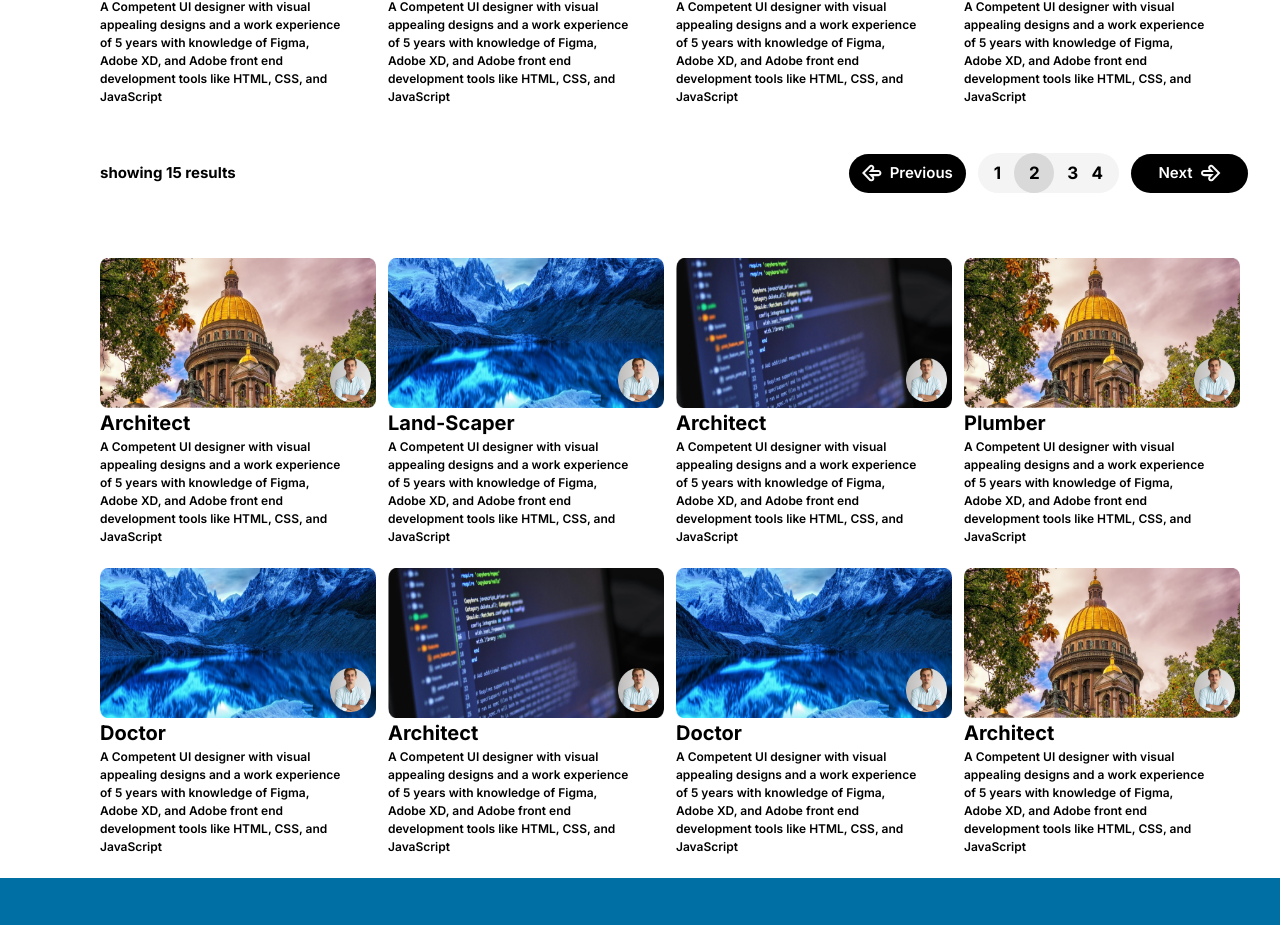
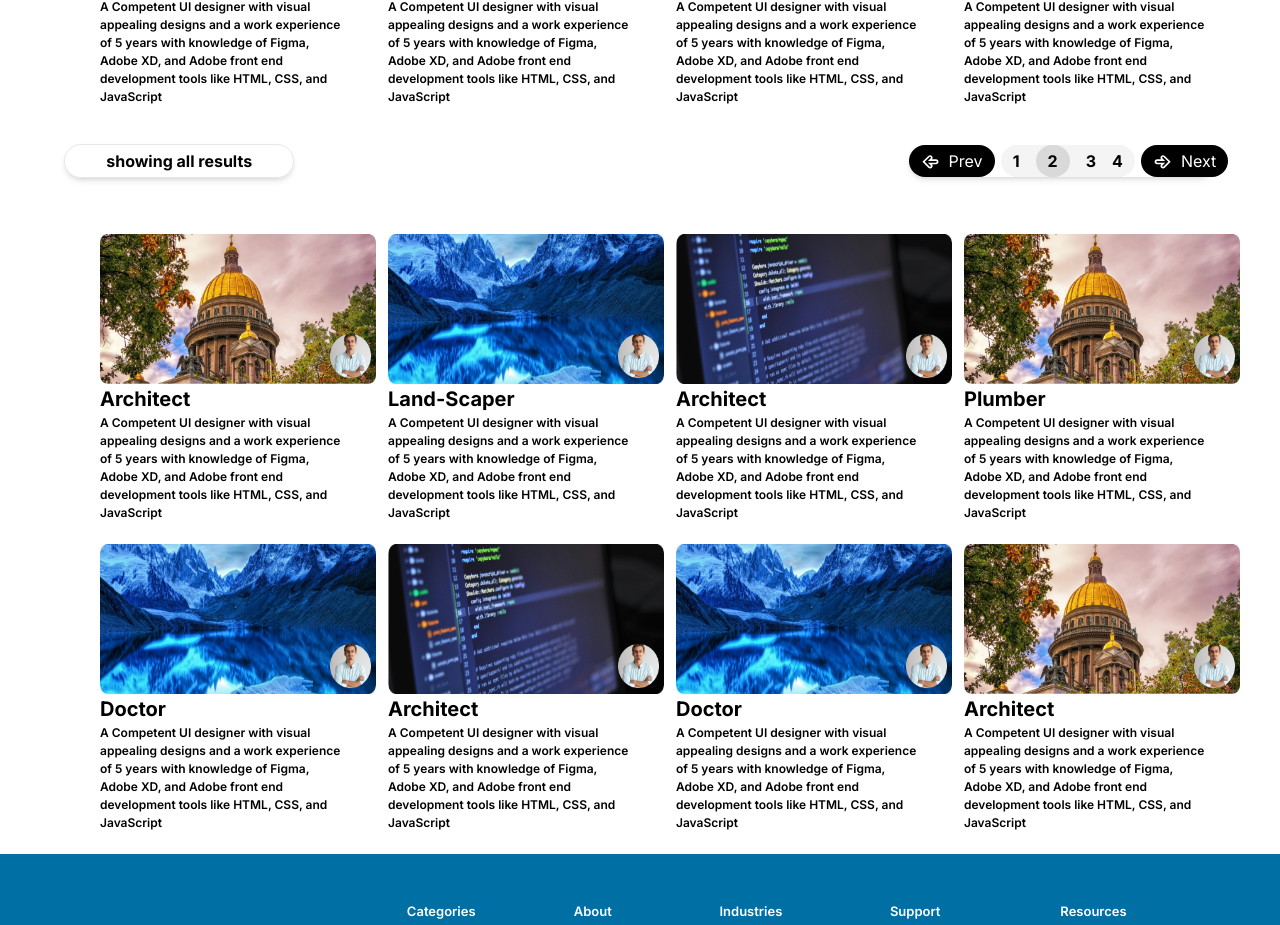
Before and after one commit to german-machine/Linkprosoft, a React (Vite) app in the folder Front-end/: page /JobSearch in a window 1280 px wide. Shown: the part 799-1724 px from the top of the page. Built offline with nearby package versions, Linux system fonts and the light colour scheme.

Commit message:
restyled the whole component

```diff
--- a/Front-end/src/Pages/JobSearch/components/PrevNext.jsx
+++ b/Front-end/src/Pages/JobSearch/components/PrevNext.jsx
@@ -1,34 +1,36 @@
 
+import { TiArrowLeftOutline, TiArrowRightOutline } from "react-icons/ti"
 import next from "../../../assets/images/arrow1.svg"
 import prev from "../../../assets/images/arrow2.svg"
 
-const PrevNext = () => {
+const PrevNext = ({ feedDataLength }) => {
   return (
    <>
-        <div className="white select-none bg-white w-[90%] relative left-[100px] flex items-center  justify-between h-[90px] align-center">
-            <div><p className="font-Inter text-[15px] font-bold">showing 15 results</p></div>
-            <div className=" w-[35%] flex items-center gap-[3%] flex-wrap">
-                <div className="flex align-center justify-center w-[29%] bg-black px-3 py-2 rounded-full">
-                    <img src={next} alt="" />
-                    <p className="font-Inter font-semibold text-[15px] pl-2 text-white ">Previous</p>
+        <section className="w-full">
+            <div className="w-[90%] mx-auto py-4 flex flex-col sm:flex-row justify-between sm:items-center">
+                <div className="w-[60%] sm:w-[35%] lg:w-[20%] rounded-full shadow-md inset-4 border px-2 py-1 flex items-center justify-center mb-3 sm:mb-0">
+                    <p className="font-Inter text-base font-bold text-center"> showing all {feedDataLength} results </p>
                 </div>
+                <div className="flex justify-between items-center gap-[2%] shadow-md inset-4 rounded-full">
+                    <div className="w-[30%] rounded-full px-3 py-1 bg-black flex justify-center items-center gap-2">
+                        <TiArrowLeftOutline className="text-white text-xl " />
+                        <p className="text-white text-md font-Inter">Prev</p>
+                    </div>
 
-                <div className="flex text-center justify-between font-Inter font-bold h-[40px] text-[17px] w-[35%]  bg-[#F4F4F4] rounded-full px-4 text-[rgba(0, 0, 0, 0.67)] ">
-                    <a href="/" className="pt-2">1</a>
-                    <a href="/" className=" bg-[#D9D9D9] rounded-full w-[40px] h-[40px] pt-2 text-center ">2</a>
-                    <a href="/" className="pt-2">3</a>
-                    <a href="/" className="pt-2">4</a>
+                    <div className="flex justify-between items-center gap-4 bg-[#F4F4F4] rounded-full w-full px-3">
+                        <div className="w-full text-base font-bold font-Inter">1</div>
+                        <div className="w-full text-center bg-[#D9D9D9] rounded-full px-3 py-1 text-base font-bold font-Inter">2</div>
+                        <div className="w-full text-base font-bold font-Inter">3</div>
+                        <div className="w-full text-base font-bold font-Inter">4</div>
+                    </div>
 
-
-                </div>
-
-                <div className="flex align-center justify-center w-[29%] bg-black px-3 py-2 rounded-full">
-
-                    <p className="font-Inter font-semibold text-[15px] pr-2 text-white ">Next</p>
-                    <img src={prev} alt="" />
+                    <div className="w-[30%] rounded-full px-3 py-1 bg-black flex justify-center items-center gap-2">
+                        <TiArrowRightOutline className="text-white text-xl " />
+                        <p className="text-white text-md font-Inter">Next</p>
+                    </div>
                 </div>
             </div>
-        </div>
+        </section>
    </>
   )
 }
```
